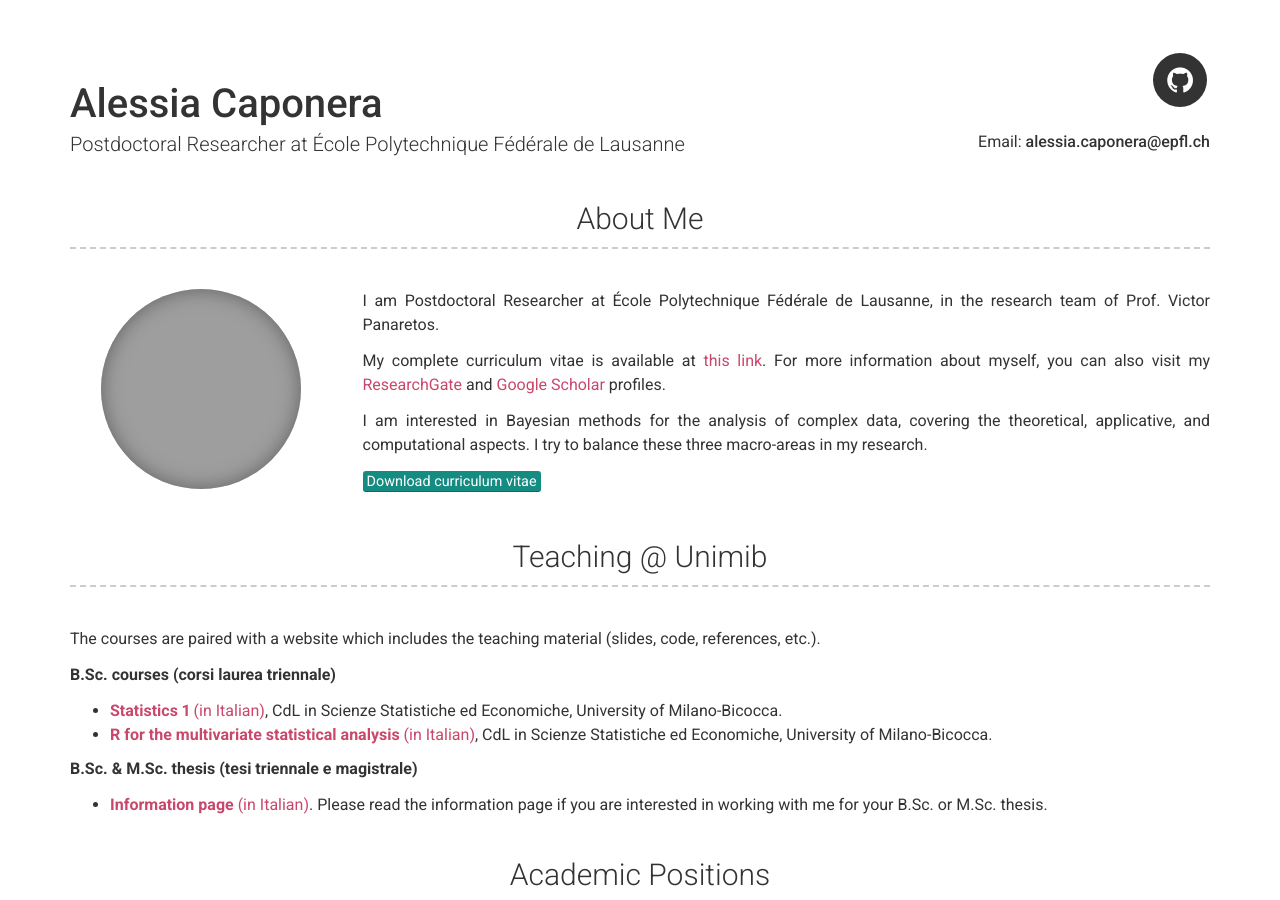
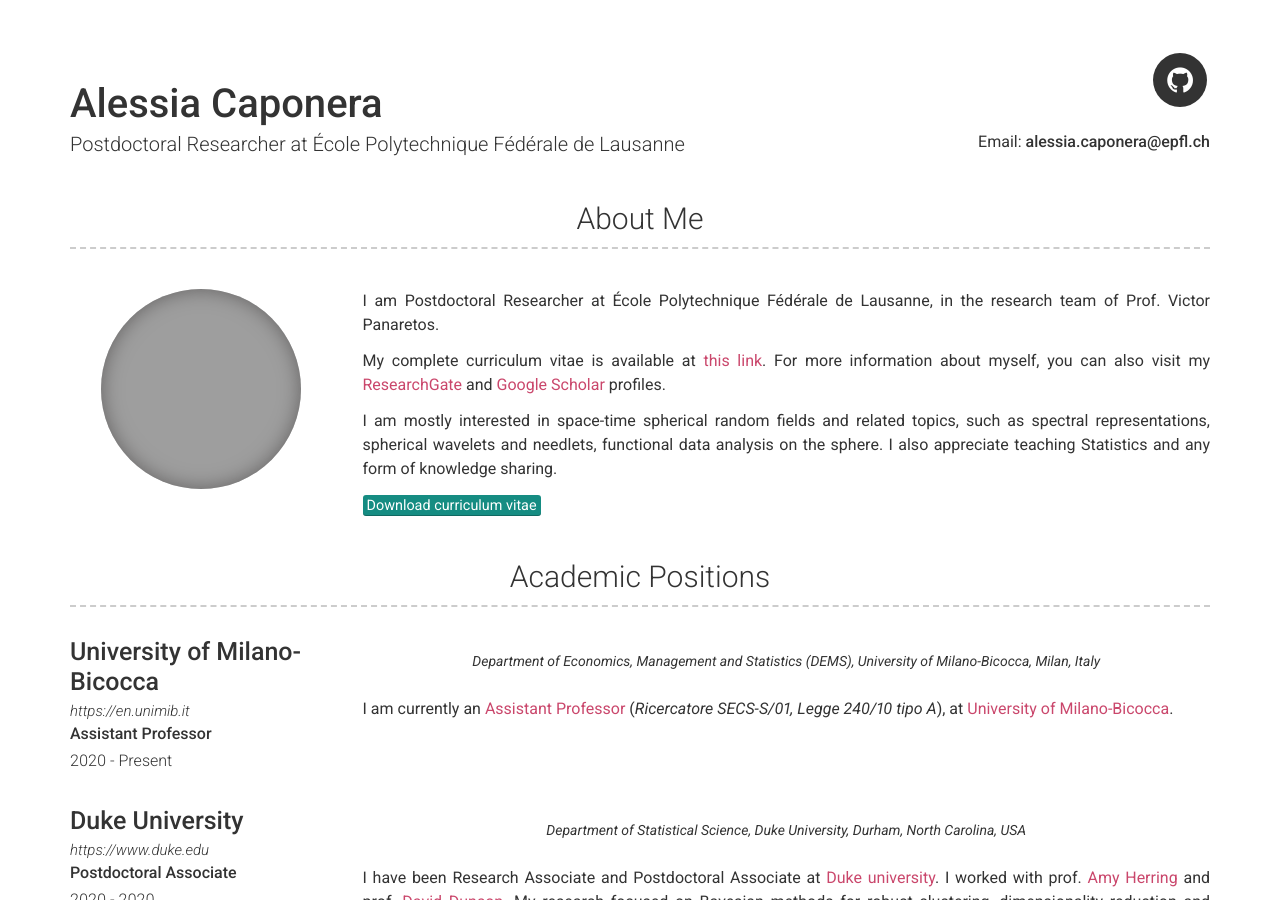
Before and after one commit to alessiacaponera/alessiacaponera.github.io, a Jekyll site: the page built from index.md, in a window 1280 px wide and 900 px high. Built offline with Jekyll 4.4.1, drawn with Linux system fonts in a browser that asks for light colours; grey boxes are pictures that could not be loaded.

Commit message:
Update _config.yml

```diff
--- a/_config.yml
+++ b/_config.yml
@@ -28,29 +28,29 @@ about_content: | # this will include new lines to allow paragraphs
 
     My complete curriculum vitae is available at [this link](/files/cv_Caponera.pdf). For more information about myself, you can also visit my [ResearchGate](https://www.researchgate.net/profile/Alessia-Caponera) and [Google Scholar](https://scholar.google.com/citations?user=stpPH0cAAAAJ&hl=en) profiles.
 
-    I am interested in Bayesian methods for the analysis of complex data, covering the theoretical, applicative, and computational aspects. I try to balance these three macro-areas in my research.
+    I am mostly interested in space-time spherical random fields and related topics, such as spectral representations, spherical wavelets and needlets, functional data analysis on the sphere. I also appreciate teaching Statistics and any form of knowledge sharing.
 
     [<mark>Download curriculum vitae</mark>](/files/cv_Caponera.pdf)
 
 # Teaching Section
-teaching_title: Teaching @ Unimib
-teaching_content: |
-    The courses are paired with a website which includes the teaching material (slides, code, references, etc.).
+#teaching_title: Teaching @ Unimib
+#teaching_content: |
+#    The courses are paired with a website which includes the teaching material (slides, code, references, etc.).
 
-    **B.Sc. courses (corsi laurea triennale)**
+#    **B.Sc. courses (corsi laurea triennale)**
 
-    - [**Statistics 1** (in Italian)](https://tommasorigon.github.io/StatI/), CdL in Scienze Statistiche ed Economiche, University of Milano-Bicocca.
-    - [**R for the multivariate statistical analysis** (in Italian)](https://tommasorigon.github.io/introR/), CdL in Scienze Statistiche ed Economiche, University of Milano-Bicocca.
+#    - [**Statistics 1** (in Italian)](https://tommasorigon.github.io/StatI/), CdL in Scienze Statistiche ed Economiche, University of Milano-Bicocca.
+#    - [**R for the multivariate statistical analysis** (in Italian)](https://tommasorigon.github.io/introR/), CdL in Scienze Statistiche ed Economiche, University of Milano-Bicocca.
 
-    **B.Sc. & M.Sc. thesis (tesi triennale e magistrale)**
+#    **B.Sc. & M.Sc. thesis (tesi triennale e magistrale)**
 
-    - [**Information page** (in Italian)](https://tommasorigon.github.io/files/tesi.html). Please read the information page if you are interested in working with me for your B.Sc. or M.Sc. thesis.
+#    - [**Information page** (in Italian)](https://tommasorigon.github.io/files/tesi.html). Please read the information page if you are interested in working with me for your B.Sc. or M.Sc. thesis.
 
 # Projects Section
 projects_title: Academic Positions
 
 # Experience Section
-experience_title: Industry Experience
+#experience_title: Industry Experience
 
 # Education Section
 education_title: Education
```
